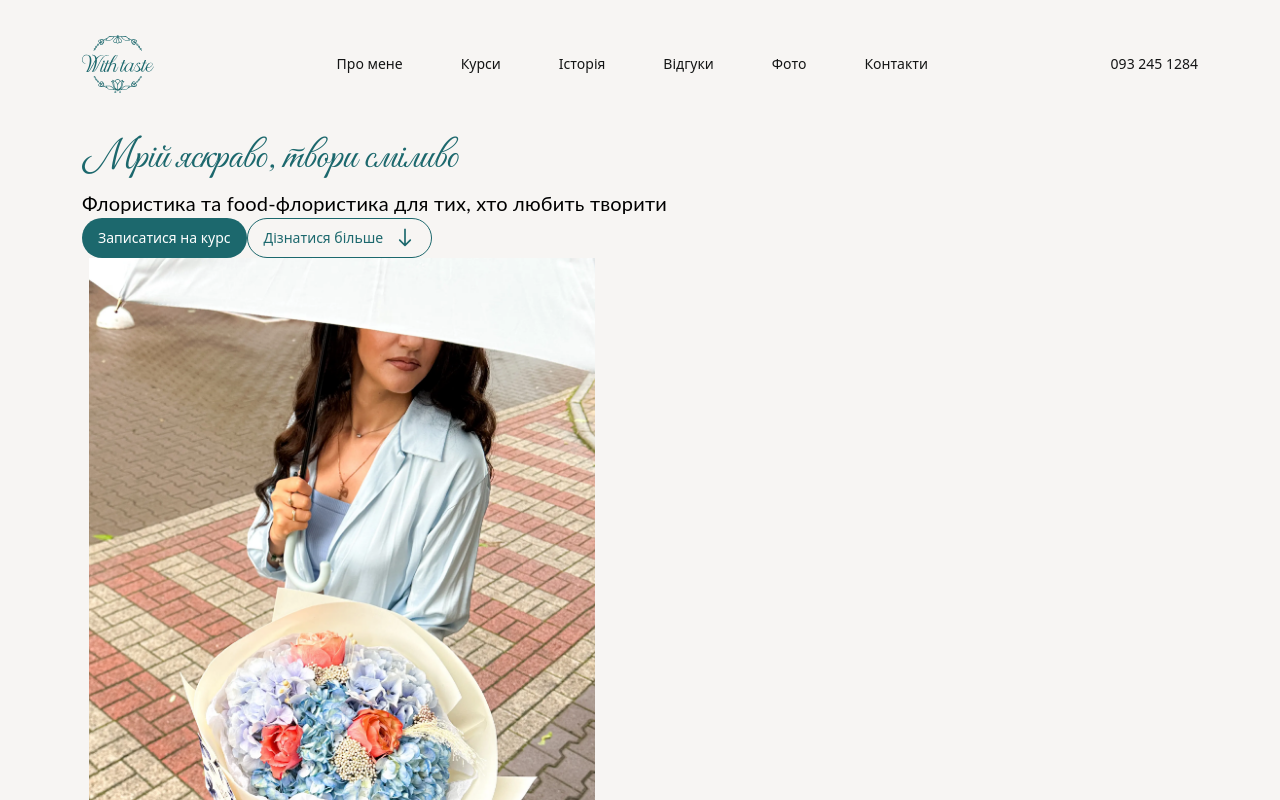
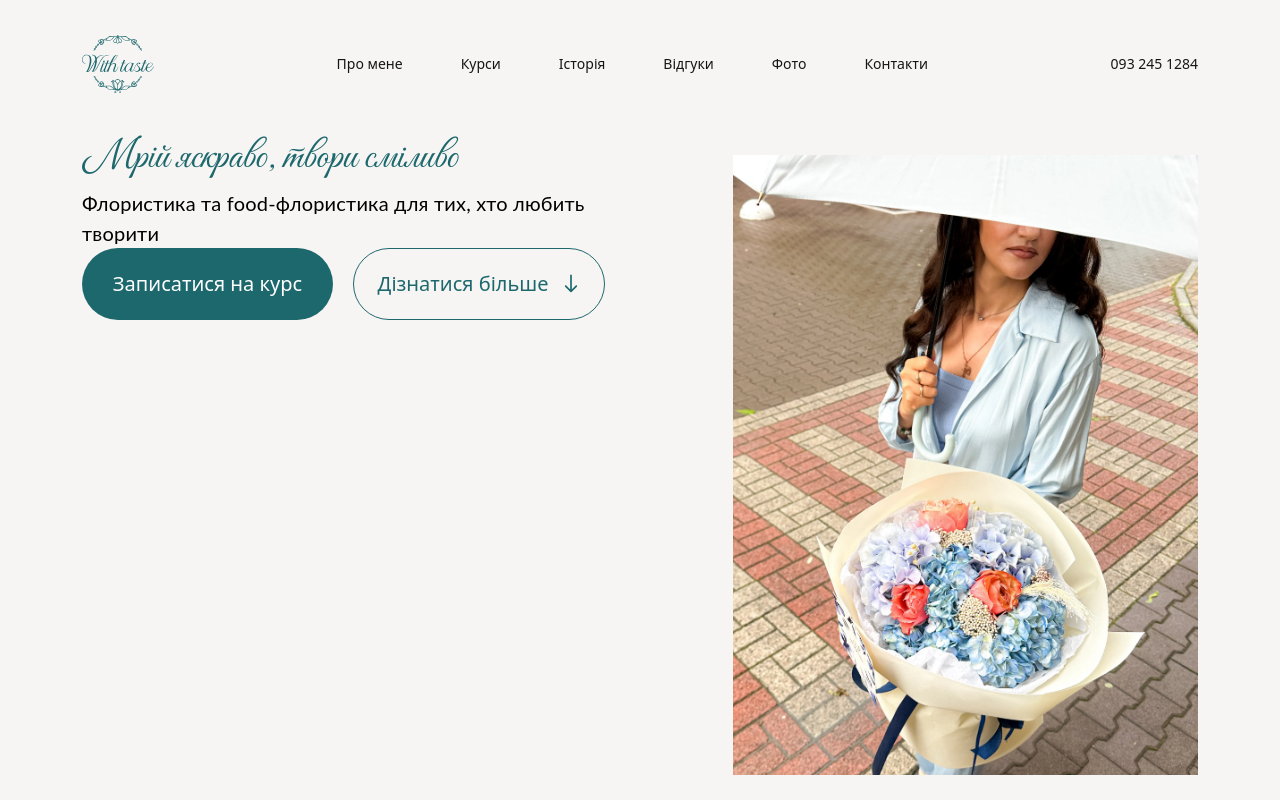
Before and after one commit to 7flowsstudio/floristics_agency, a Next.js app: page / in a window 1280 px wide. Shown: the top 800 px of the page. Built offline with nearby package versions, Linux system fonts and the light colour scheme; a web font is replaced by a local one.

Commit message:
addstyles-hero

```diff
--- a/src/components/layout/Container.tsx
+++ b/src/components/layout/Container.tsx
@@ -3,9 +3,5 @@ type Props = {
 };
 
 export default function Container({ children }: Props) {
-  return (
-    <div className="max-w-7xl mx-auto px-[19px] md:px-[40px] lg:px-[82px]">
-      {children}
-    </div>
-  );
+  return <div className="px-[19px] md:px-[40px] lg:px-[82px]">{children}</div>;
 }
--- a/src/components/sections/Hero.tsx
+++ b/src/components/sections/Hero.tsx
@@ -12,23 +12,32 @@ const Hero = () => {
   bg-center
   bg-cover
   md:bg-none
-  h-screen
+  h-[90vh]
   w-full"
     >
       <Container>
-        <h1>Мрій яскраво, твори сміливо</h1>
+        <div className="flex flex-row md:gap-[28px] md:justify-between xl:gap-[128px]">
+          <div className="flex flex-col mx-auto justify-between md:justify-start h-[90vh] md:mx-0">
+            <div>
+              <h1 className="text-[#1C686D]">
+                Мрій яскраво, <span>твори сміливо</span>
+              </h1>
               <p>Флористика та food-флористика для тих, хто любить творити</p>
-        <Button variant="primary" size="sm">
+            </div>
+            <div className="flex flex-col gap-[8px] lg:flex-row md:gap-[20px] w-full">
+              <Button className="w-full" variant="primary">
                 Записатися на курс
               </Button>
               <Button
+                className="w-full"
                 iconSrc="/arrow-down.svg"
                 variant="outline"
-          size="sm"
                 iconPosition="right"
               >
                 Дізнатися більше
               </Button>
+            </div>
+          </div>
           <div className="relative w-[520px] h-[674px] hidden md:block">
             <Image
               src="/img/hero/deshero.webp"
@@ -39,6 +48,7 @@ const Hero = () => {
               loading="lazy"
             />
           </div>
+        </div>
       </Container>
     </div>
   );
--- a/src/components/ui/Button.tsx
+++ b/src/components/ui/Button.tsx
@@ -7,7 +7,7 @@ type ButtonProps = {
   iconSrc?: string; // шлях до svg в public
   iconPosition?: "left" | "right";
   variant?: "primary" | "outline";
-  size?: "sm" | "md" | "lg";
+  size?: "sm" | "md";
   className?: string;
 } & React.ButtonHTMLAttributes<HTMLButtonElement>;
 
@@ -16,25 +16,18 @@ export default function Button({
   iconSrc,
   iconPosition = "right",
   variant = "primary",
-  size = "md",
   className,
   ...props
 }: ButtonProps) {
   const base =
-    "inline-flex items-center justify-center gap-3 rounded-[32px] transition duration-300 font-medium";
+    "inline-flex items-center justify-center gap-3 rounded-[32px] md:rounded-[40px] transition duration-300 text-xl";
 
   const variants = {
     primary: "bg-[#1C686D] text-white hover:bg-[#115256]",
     outline:
       "bg-transparent border border-[#1C686D] text-[#1C686D] hover:border-[#115256] hover:bg-[#9DC6C933]",
   };
-
-  const sizes = {
-    sm: "h-10 px-4 text-sm",
-    md: "h-14 px-6 text-base",
-    lg: "h-[72px] px-8 text-lg",
-  };
-
+  const responsiveHeight = "h-[52px] md:h-[72px]";
   const iconElement = iconSrc ? (
     <Image
       src={iconSrc}
@@ -47,7 +40,7 @@ export default function Button({
 
   return (
     <button
-      className={clsx(base, variants[variant], sizes[size], className)}
+      className={clsx(base, variants[variant], responsiveHeight, className)}
       {...props}
     >
       {iconElement && iconPosition === "left" && iconElement}
```
Lines whose indentation alone changed are shown as unchanged.
